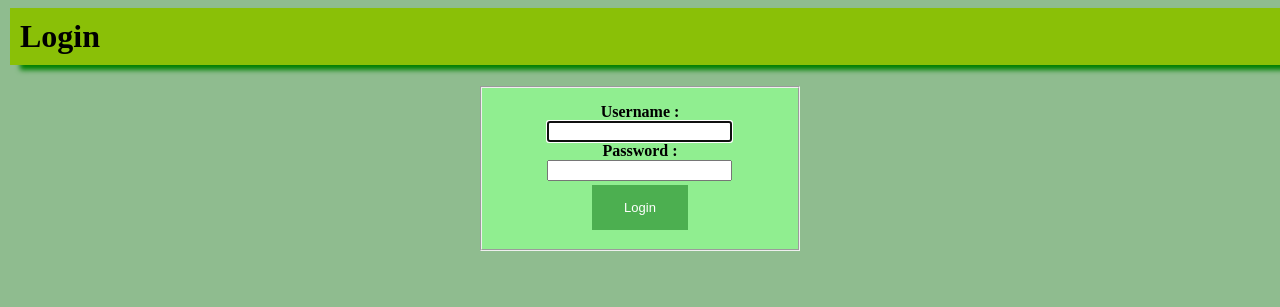
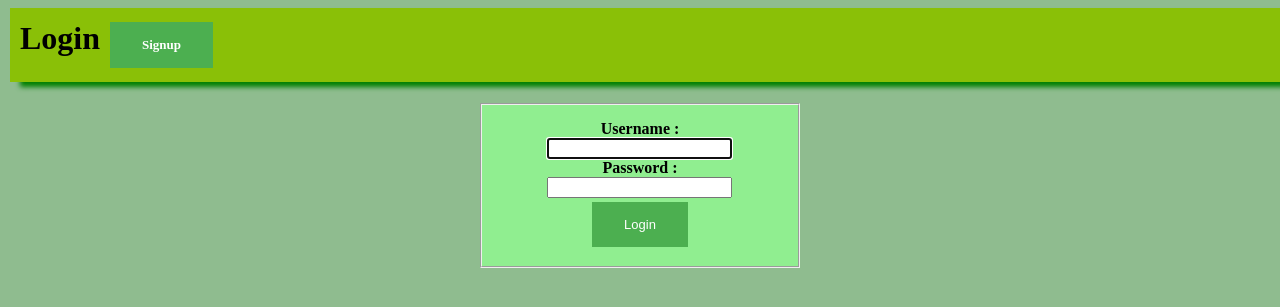
Before and after one commit to Ditthapeem/ku-polls, a Django app: page /accounts/login/ in a window 1280 px wide. Shown: the top 307 px of the page. Run offline with Django 3.2, Linux system fonts and the light colour scheme; parts of the project's set-up code (start-up, migrations or seed data) failed here and were passed over.

Commit message:
Add link signin and login to each page.

```diff
--- a/mysite/urls.py
+++ b/mysite/urls.py
@@ -20,6 +20,6 @@ from polls import views
 urlpatterns = [
     path('admin/', admin.site.urls),
     path('accounts/', include('django.contrib.auth.urls')),
-    path('signup/', views.signup, name='register'),
+    path('signup/', views.signup, name='signup'),
     path('polls/', include('polls.urls'))
 ]
--- a/polls/static/polls/register.css
+++ b/polls/static/polls/register.css
@@ -49,3 +49,7 @@ label{
 label{
     font-size: 40px;
 }
+
+.a{
+    float: left;
+}
--- a/templates/registration/login.html
+++ b/templates/registration/login.html
@@ -2,7 +2,7 @@
 <link rel="stylesheet" href="{% static 'polls/login.css' %}">
 
 
-<legend><h1><div class="frame">Login</div></h1></legend>
+<legend><h1><div class="frame">Login <a href="{% url 'signup'%}" class="button">Signup</a></div></h1></legend>
 <body>
 <form method="post">
     {% csrf_token %}
--- a/templates/registration/signup.html
+++ b/templates/registration/signup.html
@@ -1,7 +1,7 @@
 {% load static %}
 <link rel="stylesheet" href="{% static 'polls/register.css' %}">
 
-<legend><h1><div class="frame">Register</div></h1></legend>
+<legend><h1><div class="frame">Register <a href="{% url 'login'%}" class="button">Login</a></div></h1></legend>
 
 
 <form method="POST">
```
